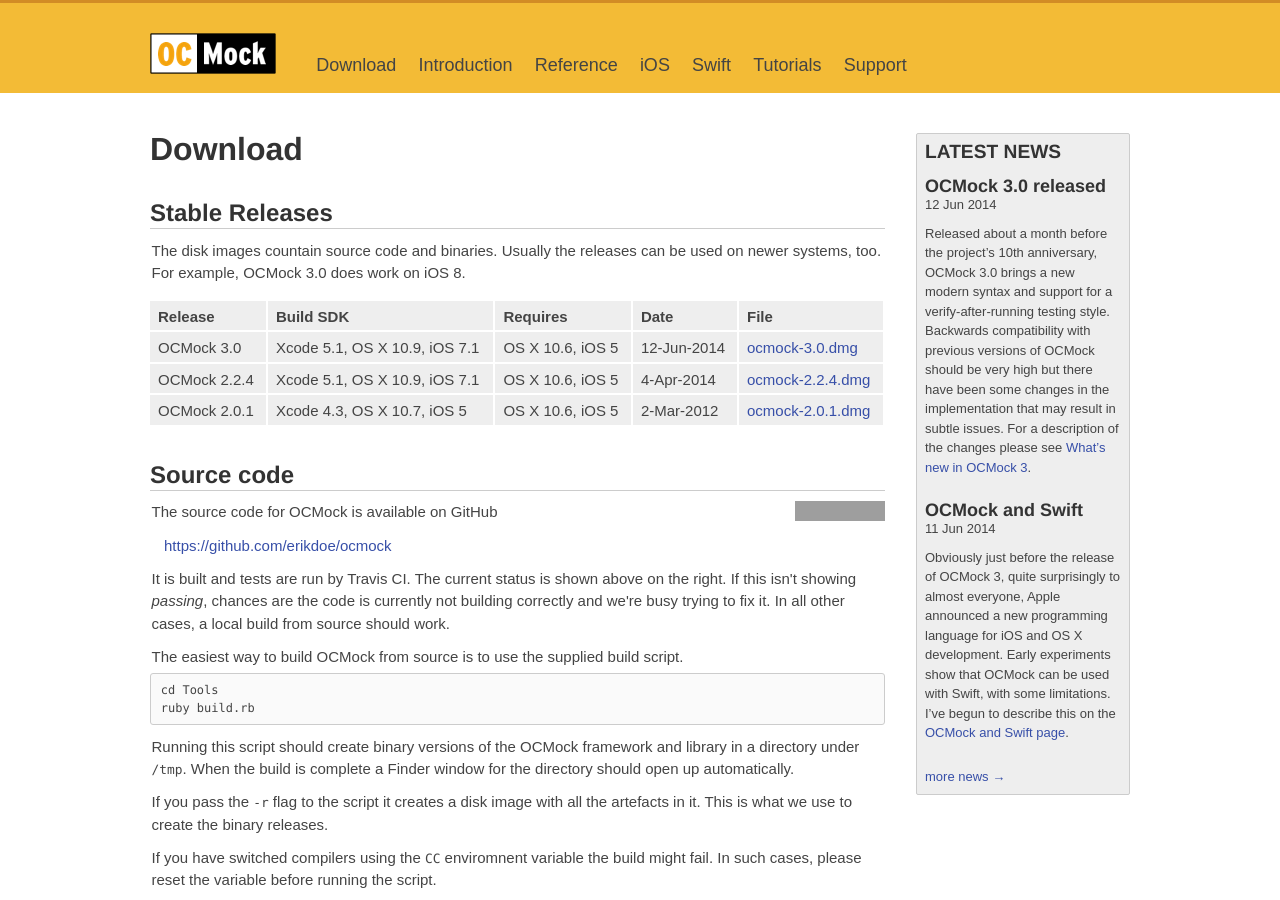
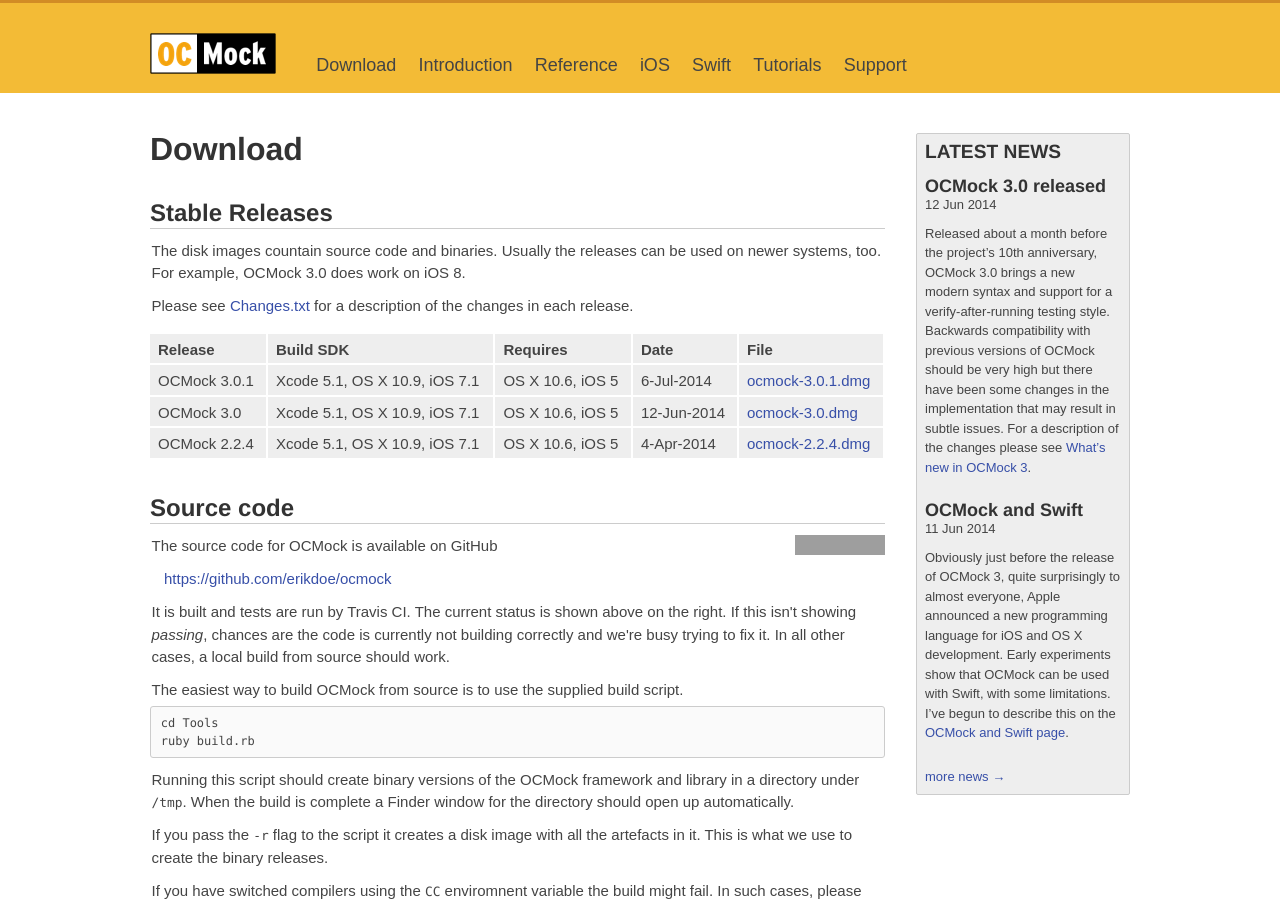
Before and after one commit to erikdoe/ocmock, a Jekyll site: the page built from download.html, in a window 1280 px wide and 900 px high. Built offline with Jekyll 4.4.1, drawn with Linux system fonts in a browser that asks for light colours; comment, search, counter and statistics services are not loaded; grey boxes are pictures that could not be loaded.

```diff
--- a/download.html
+++ b/download.html
@@ -12,6 +12,8 @@ published: true
 
 <p>The disk images countain source code and binaries. Usually the releases can be used on newer systems, too. For example, OCMock 3.0 does work on iOS 8.
 
+<p>Please see <a href="https://github.com/erikdoe/ocmock/blob/master/Source/Changes.txt">Changes.txt</a> for a description of the changes in each release.
+
 <table>
 	<tr>
 		<th>Release</th>
@@ -19,6 +21,13 @@ published: true
 		<th>Requires</th>
 		<th>Date</th>
 		<th>File</th>
+	</tr>
+	<tr>
+		<td>OCMock 3.0.1</td>
+		<td>Xcode 5.1, OS X 10.9, iOS 7.1</td>
+		<td>OS X 10.6, iOS 5</td>
+		<td>6-Jul-2014</td>
+		<td><a href="{{ site.baseurl }}/downloads/ocmock-3.0.1.dmg">ocmock-3.0.1.dmg</a></td>
 	</tr>
 	<tr>
 		<td>OCMock 3.0</td>
@@ -33,13 +42,6 @@ published: true
 		<td>OS X 10.6, iOS 5</td>
 		<td>4-Apr-2014</td>
 		<td><a href="{{ site.baseurl }}/downloads/ocmock-2.2.4.dmg">ocmock-2.2.4.dmg</a></td>
-	</tr>
-	<tr>
-		<td>OCMock 2.0.1</td>
-		<td>Xcode 4.3, OS X 10.7, iOS 5</td>
-		<td>OS X 10.6, iOS 5</td>
-		<td>2-Mar-2012</td>
-		<td><a href="{{ site.baseurl }}/downloads/ocmock-2.0.1.dmg">ocmock-2.0.1.dmg</a></td>
 	</tr>
 </table>
 
```
